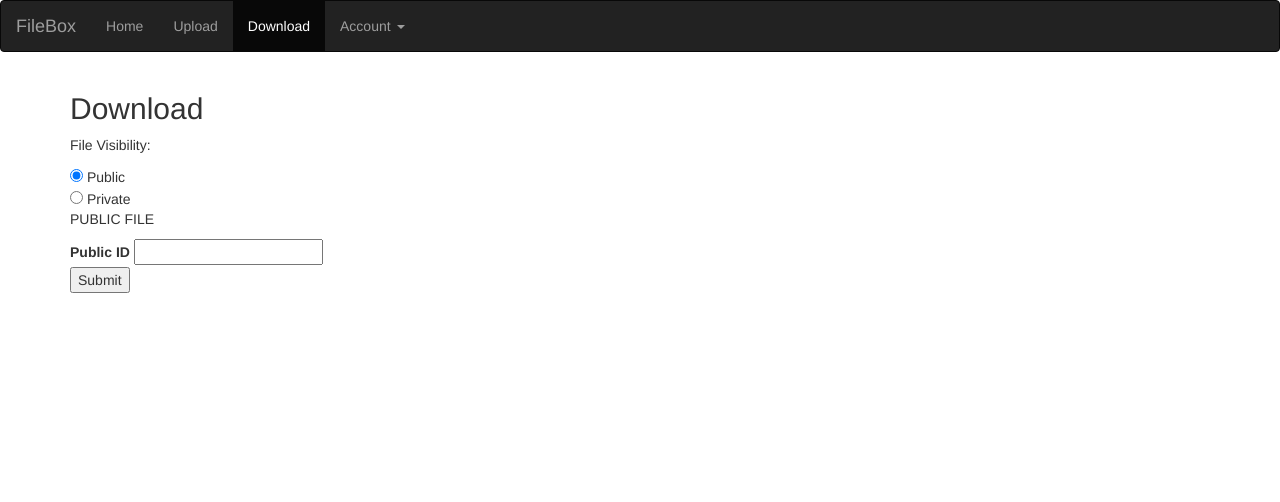
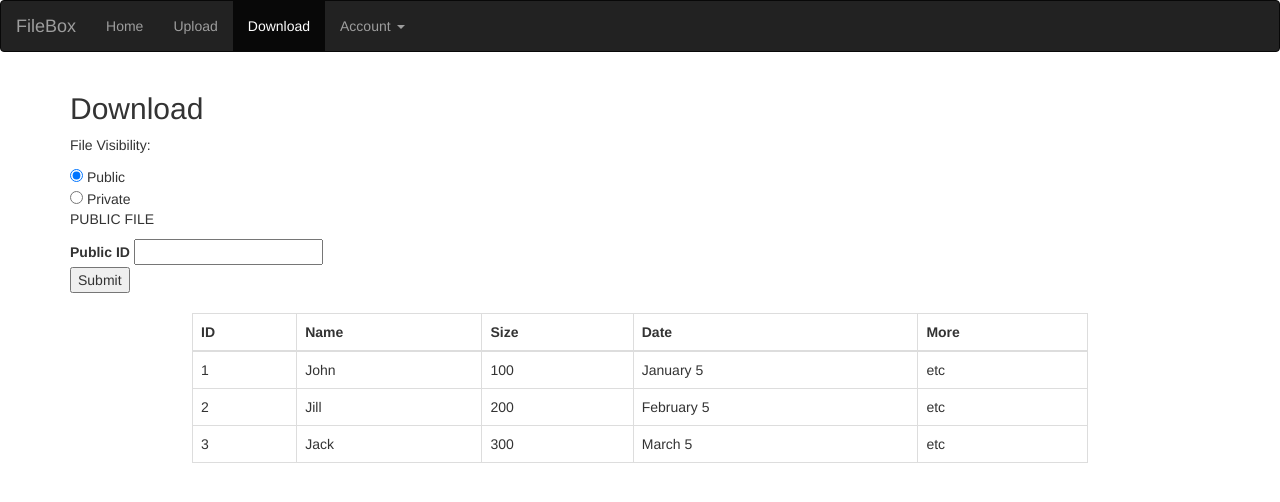
Before and after one commit to wabrams/CSCI3308, a plain HTML site: page web/download.html in a window 1280 px wide. Drawn offline with nearby package versions, Linux system fonts and the light colour scheme.

Commit message:
Added table

```diff
--- a/web/download.html
+++ b/web/download.html
@@ -56,5 +56,41 @@
         <input type="submit">
       </form>
     </div>
+
+    <br>
+    <table style="width:70%; margin-left: 15%; margin-right: 15%;" class="table table-bordered">
+      <thead>
+        <tr>
+          <th scope="col">ID</th>
+          <th scope="col">Name</th>
+          <th scope="col">Size</th>
+          <th scope="col">Date</th>
+          <th scope="col">More</th>
+        </tr>
+      </thead>
+      <tbody>
+        <tr>
+          <td>1</td>
+          <td>John</td>
+          <td>100</td>
+          <td>January 5</td>
+          <td>etc</td>
+        </tr>
+        <tr>
+          <td>2</td>
+          <td>Jill</td>
+          <td>200</td>
+          <td>February 5</td>
+          <td>etc</td>
+        </tr>
+        <tr>
+          <td>3</td>
+          <td>Jack</td>
+          <td>300</td>
+          <td>March 5</td>
+          <td>etc</td>
+        </tr>
+      </tbody>
+    </table>
   </body>
 </html>
```
